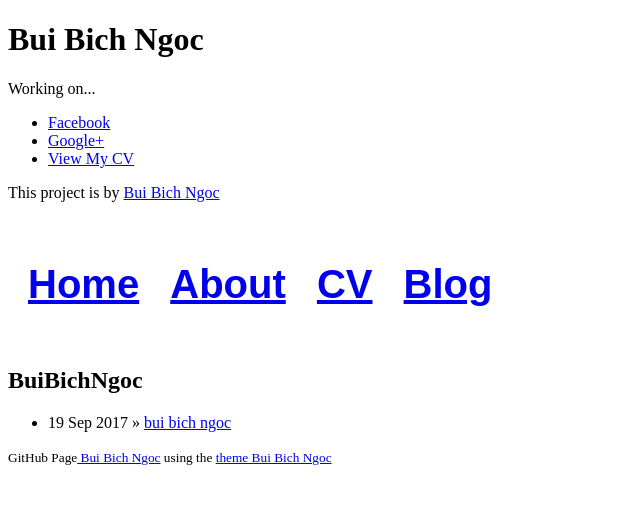
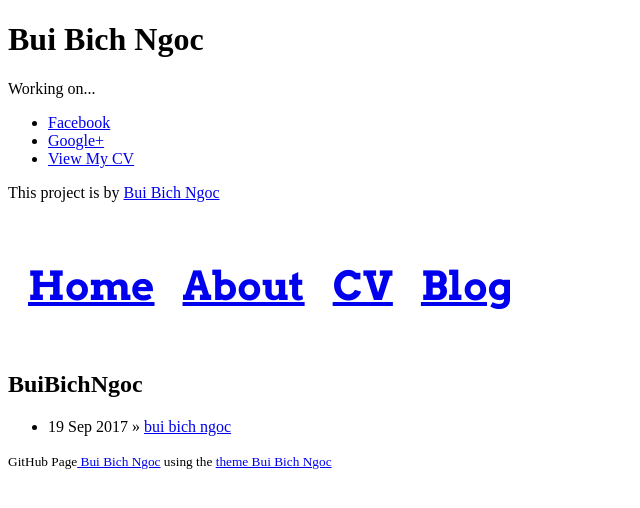
Before and after one commit to buibichngoc/buibichngoc.github.io, a Jekyll site: the page built from blog/index.html, in a window 1280 px wide. Shown: the top 508 px of the page, without its empty margins (0-640 px from the left). Built offline with Jekyll 4.4.1, drawn with Linux system fonts in a browser that asks for light colours.

Commit message:
Update default.html

```diff
--- a/_layouts/default.html
+++ b/_layouts/default.html
@@ -4,7 +4,7 @@
     <meta charset="utf-8">
     <meta http-equiv="X-UA-Compatible" content="chrome=1">
     <title>Bui Bich Ngoc</title>
-
+    <link href='https://fonts.googleapis.com/css?family=Arvo:400,700,400italic' rel='stylesheet' type='text/css'>
     <link rel="stylesheet" href="css/main.css">
     <link rel="stylesheet" href="css/pygment_trac.css">
     <script src="js/scale.fix.js"></script>
```
